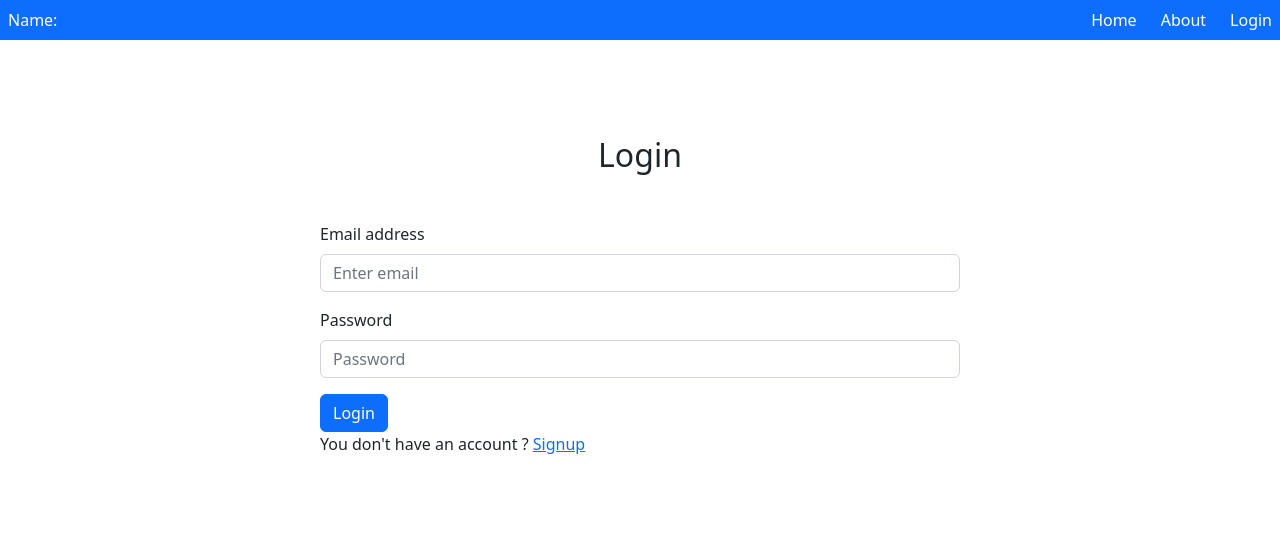
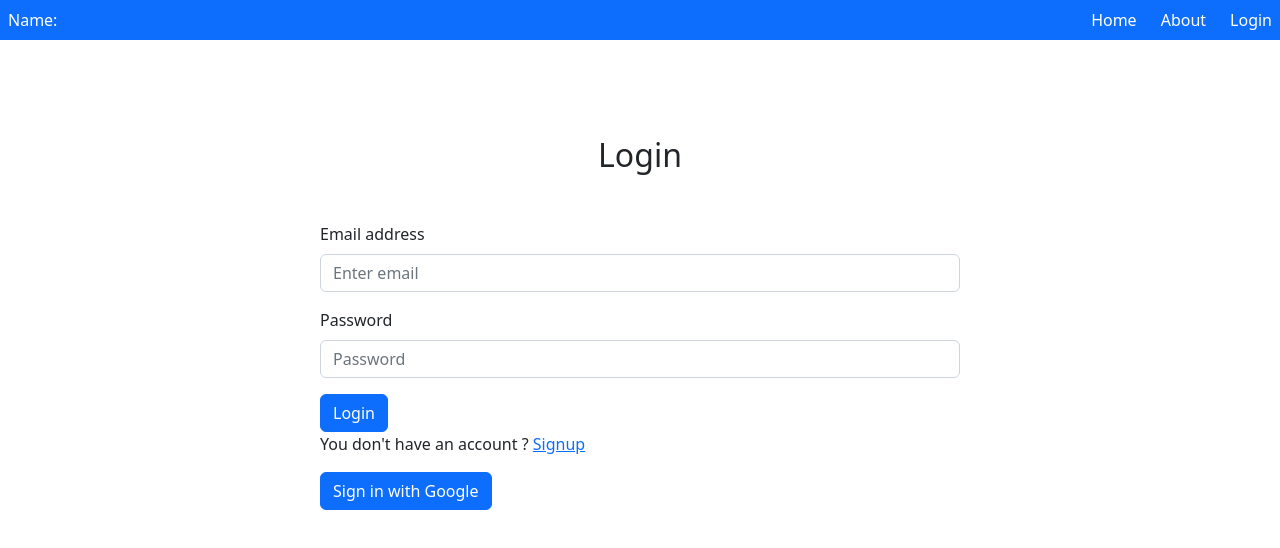
Before and after one commit to adnanhjoy/hotel-management, a React (Vite) app: page /login in a window 1280 px wide. Shown: the top 548 px of the page. Built offline with nearby package versions, Linux system fonts and the light colour scheme; no server answers.

Commit message:
added google sign in

```diff
--- a/src/Context/UserContext.jsx
+++ b/src/Context/UserContext.jsx
@@ -1,5 +1,5 @@
 import React, { createContext, useEffect, useState } from 'react';
-import { createUserWithEmailAndPassword, getAuth, onAuthStateChanged, signInWithEmailAndPassword, signOut, updateProfile } from 'firebase/auth';
+import { GoogleAuthProvider, createUserWithEmailAndPassword, getAuth, onAuthStateChanged, signInWithEmailAndPassword, signInWithPopup, signOut, updateProfile } from 'firebase/auth';
 import app from '../firebase/firebase.config';
 
 const auth = getAuth(app)
@@ -9,6 +9,8 @@ export const AuthContext = createContext()
 const UserContext = ({ children }) => {
     const [user, setUser] = useState({});
     const [loading, setLoading] = useState(true);
+
+    const googelProvider = new GoogleAuthProvider();
 
     const nameUpdate = (name) => {
         setLoading(true)
@@ -25,6 +27,11 @@ const UserContext = ({ children }) => {
     const signIn = (email, password) => {
         setLoading(true)
         return signInWithEmailAndPassword(auth, email, password);
+    }
+
+    const googleSignIn = () => {
+        setLoading(true)
+        return signInWithPopup(auth, googelProvider);
     }
 
     const logOut = () => {
@@ -44,7 +51,7 @@ const UserContext = ({ children }) => {
 
 
 
-    const authInfo = { user, loading, creatUser, signIn, nameUpdate, logOut };
+    const authInfo = { user, loading, creatUser, signIn, nameUpdate, googleSignIn, logOut };
 
     return (
         <AuthContext.Provider value={authInfo}>
--- a/src/components/Login/Login.jsx
+++ b/src/components/Login/Login.jsx
@@ -5,7 +5,7 @@ import { Link, useLocation, useNavigate } from 'react-router-dom';
 import { AuthContext } from '../../Context/UserContext';
 
 const Login = () => {
-const {signIn} = useContext(AuthContext);
+const {signIn, googleSignIn} = useContext(AuthContext);
 const navigate = useNavigate();
 const location = useLocation()
 const from = location.state?.from?.pathname || "/";
@@ -20,6 +20,15 @@ const handleSubmitLogin = event => {
     .then(result => {
         result.user;
         form.reset();
+        navigate(from, { replace: true })
+    })
+    .catch(error => console.error(error))
+}
+
+const handleSubmitGoogle = () => {
+    googleSignIn()
+    .then(result => {
+        result.user;
         navigate(from, { replace: true })
     })
     .catch(error => console.error(error))
@@ -42,6 +51,7 @@ const handleSubmitLogin = event => {
                     Login
                 </Button>
                 <p>You don't have an account ? <Link to='/signup'>Signup</Link></p>
+                <button onClick={handleSubmitGoogle} className='btn btn-primary'>Sign in with Google</button>
             </Form>
         </div>
     );
```
